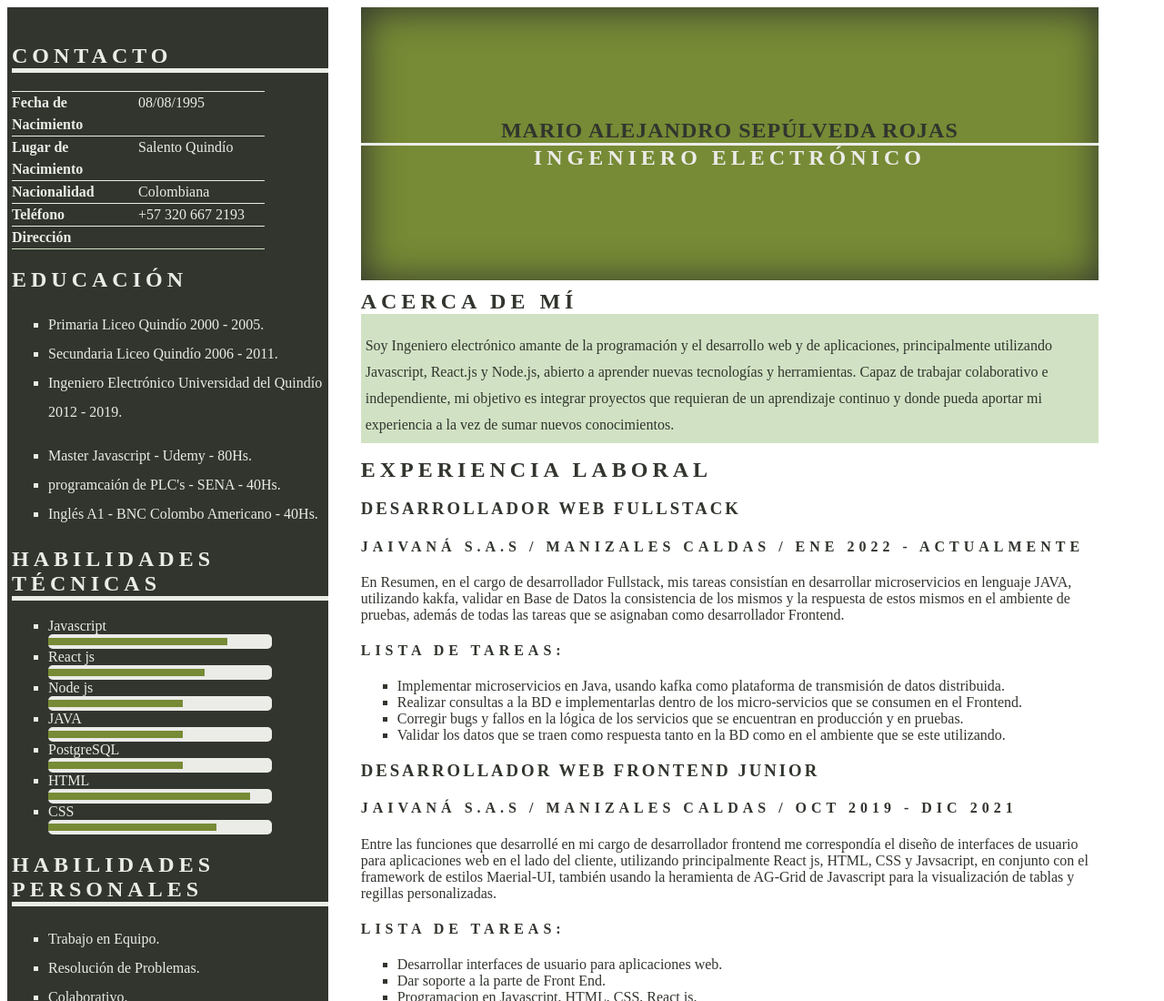
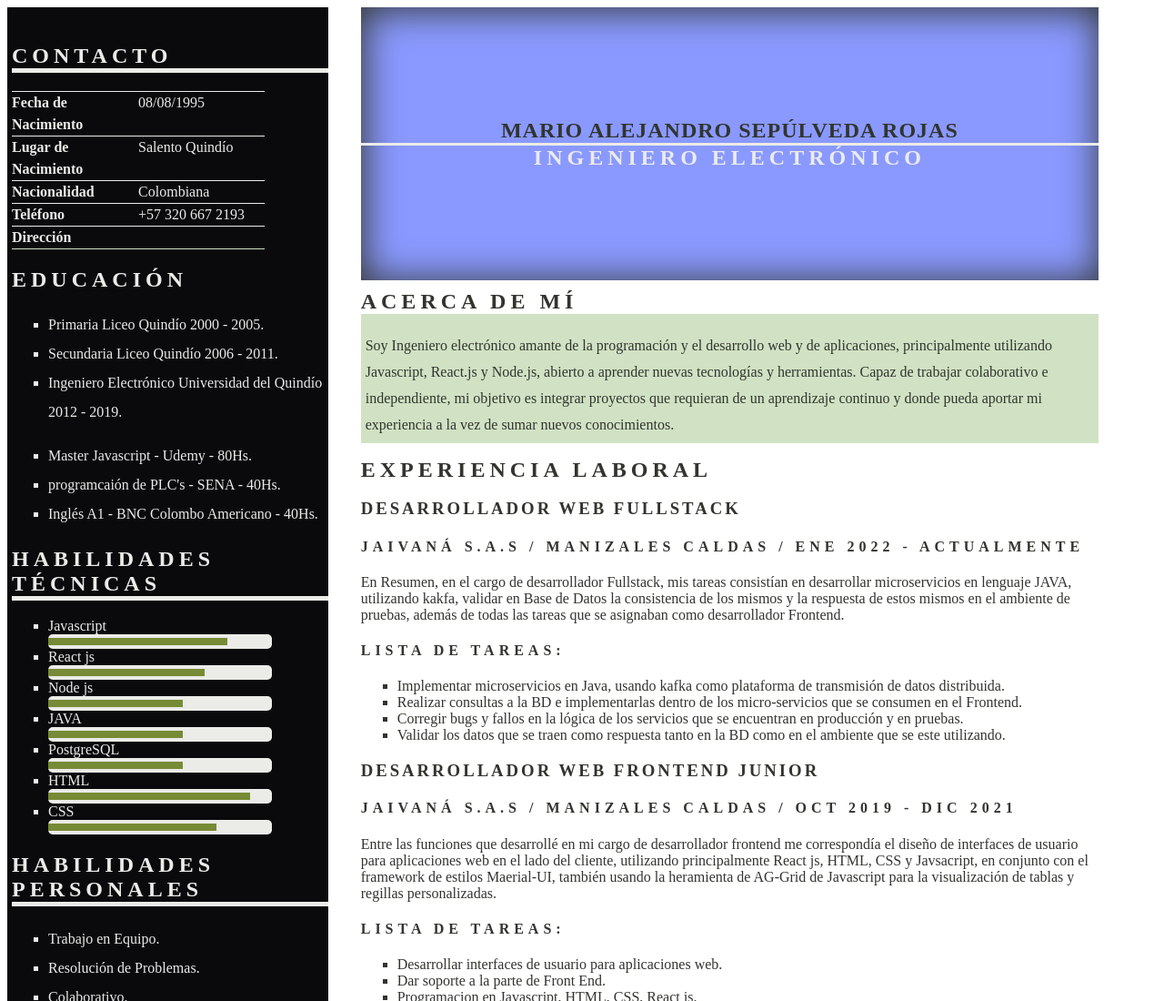
Before and after one commit to mariosepulveda/mariosepulveda, a website: page index.html in a window 1280 px wide. Shown: the top 1100 px of the page at 91% size. Drawn offline with Linux system fonts and the light colour scheme.

Commit message:
Update style.cssdsdsdsd

```diff
--- a/style.css
+++ b/style.css
@@ -58,7 +58,7 @@ nav h2 {
 
 
 aside {
-    background-color: #31352E;
+    background-color: #0a0a0d;
     color:#EBEBE8;
     width: 30%;
     margin-right: 3%;
@@ -91,7 +91,7 @@ main section {
 
 
 main section:first-child{
-    background-color: #778A35;
+    background-color: #8a99ff;
     box-shadow: 2px 2px 40px 1px inset;
     padding:15% 0;
 
```
